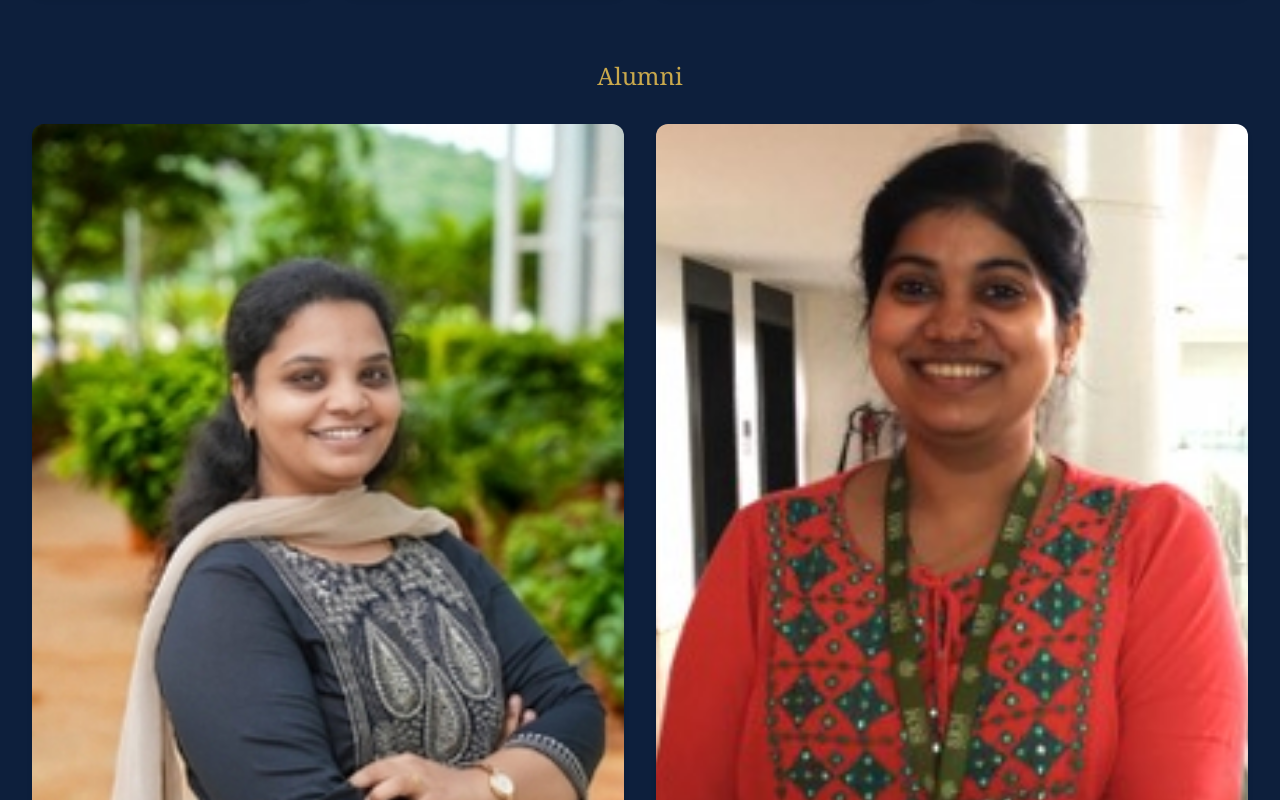
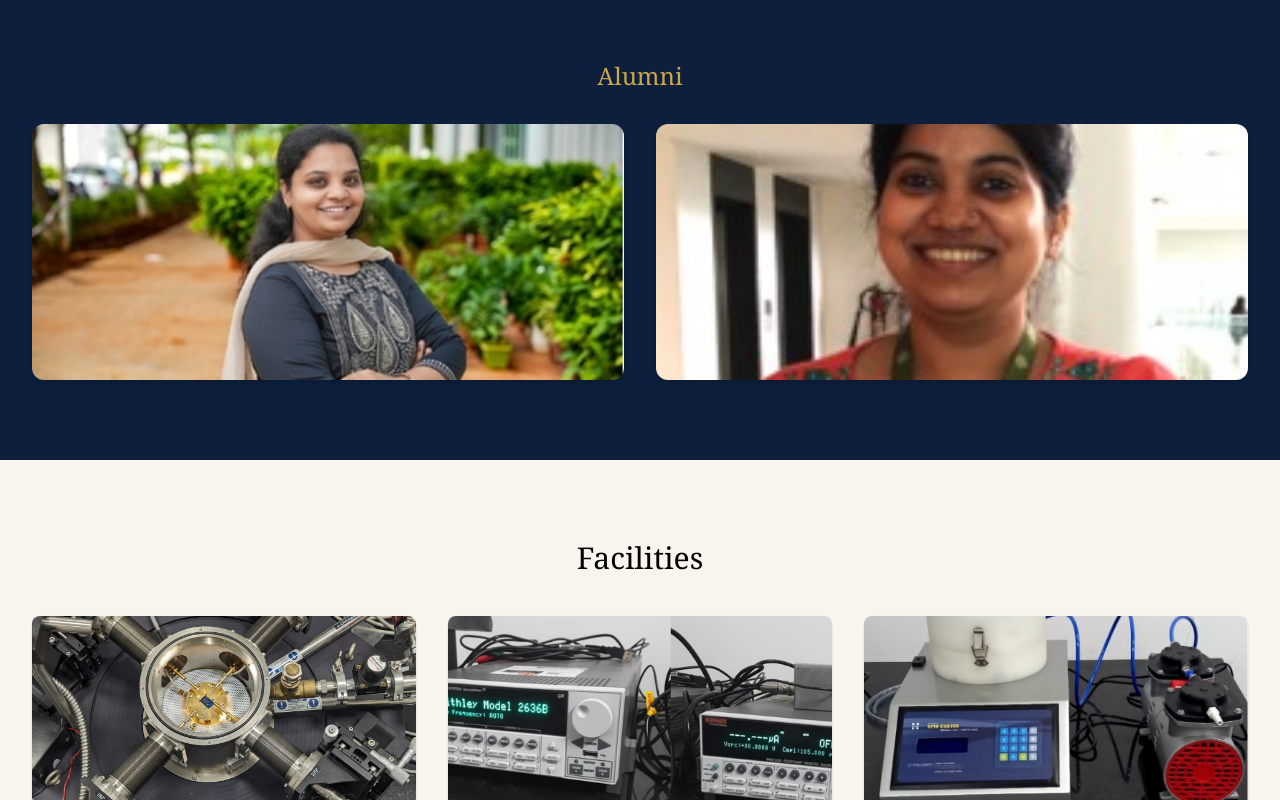
Before and after one commit to raamkumaark/dp-lab-site, a Next.js app: page / in a window 1280 px wide. Shown: the part 3500-4300 px from the top of the page. Built offline with nearby package versions, Linux system fonts and the light colour scheme.

Commit message:
Fix alumni image alignment

```diff
--- a/app/page.tsx
+++ b/app/page.tsx
@@ -339,7 +339,7 @@ export default function Home() {
     Alumni
   </h3>
 
-  <div className="grid grid-cols-[repeat(auto-fit,minmax(220px,1fr))] gap-8 items-stretch">
+  <div className="grid grid-cols-[repeat(auto-fit,minmax(200px,1fr))] gap-8 items-stretch">
     {[
       {
         name: "Dr. Ramya Kunchanapalli",
@@ -365,7 +365,7 @@ export default function Home() {
         <img
           src={member.img}
           alt={member.name}
-          className={`w-full aspect-[3/4] object-cover ${
+          className={`w-full h-64 object-cover ${member.pos || 'object-center'} ${
             member.pos || "object-center"
           } group-hover:scale-110 transition duration-500 ease-out`}
           onError={(e) => {
```
